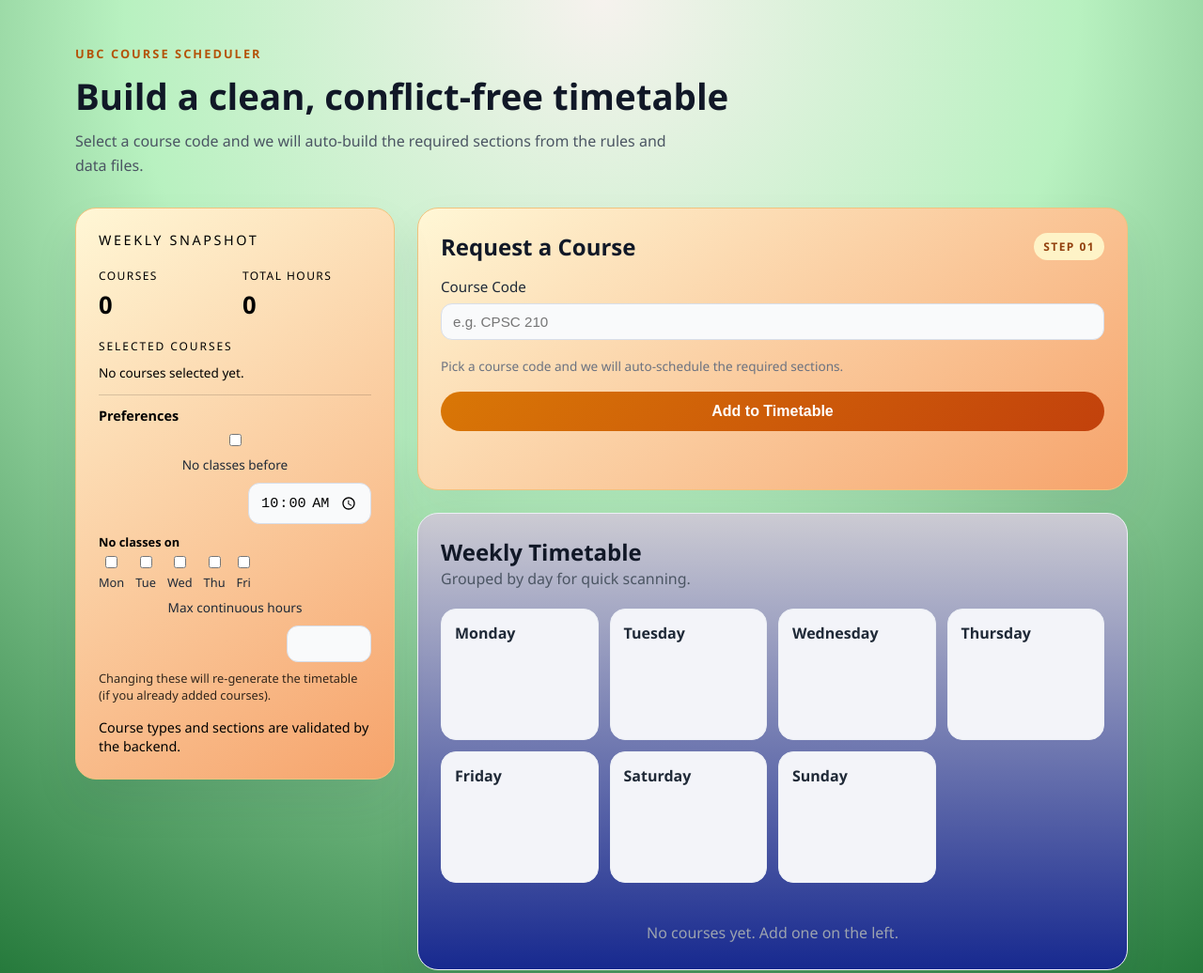
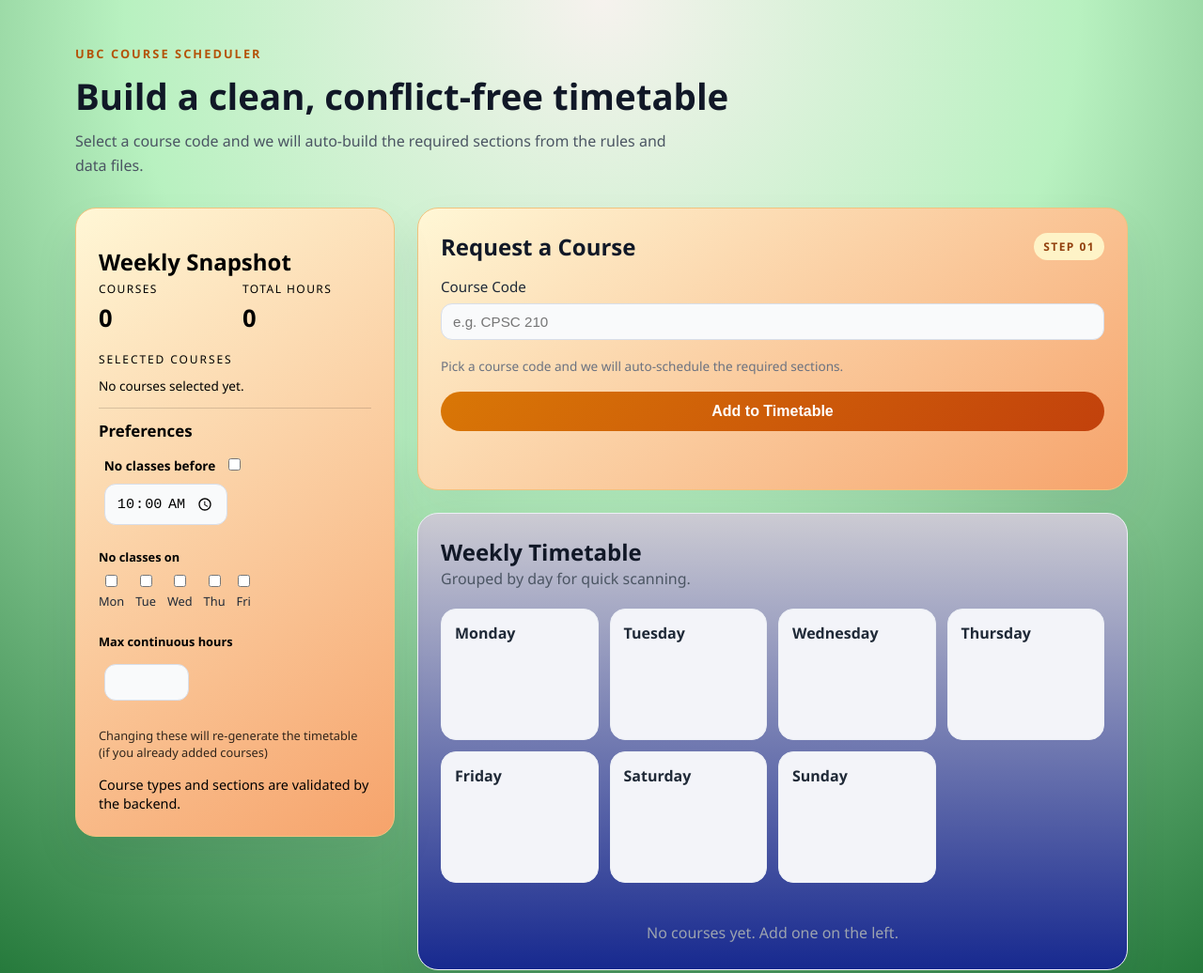
Before and after one commit to K1035130/Course-scheduler, a plain HTML site: page frontend/index.html in a window 1280 px wide. Shown: the top 1036 px of the page at 94% size. Drawn offline with Linux system fonts and the light colour scheme; files whose address does not match are found by name.

Commit message:
Update UI

```diff
--- a/frontend/index.html
+++ b/frontend/index.html
@@ -19,7 +19,7 @@
       <main class="layout layout-split">
         <aside class="sidebar">
           <section class="card summary-card">
-            <p class="hero-title">Weekly Snapshot</p>
+            <p class="hero-title"><h2>Weekly Snapshot</h2></p>
             <div class="hero-metrics">
               <div>
                 <span class="metric-label">Courses</span>
@@ -37,15 +37,17 @@
             </div>
 
             <div id="prefs" class="prefs">
-              <div class="prefs-title">Preferences</div>
+              <div class="prefs-header">
+                <div class="prefs-title"><h3>Preferences</h3></div>
+              </div>
+              <div class="prefs-inline">
+                <h4>No classes before
+                <input type="checkbox" id="pref-no-before" />
+                </h4>
+                <input type="time" id="pref-no-before-time" value="10:00" />
+              </div>
 
-              <label class="pref-row">
-                <input type="checkbox" id="pref-no-before" />
-                <span>No classes before</span>
-                <input type="time" id="pref-no-before-time" value="10:00" />
-              </label>
-
-              <div class="prefs-subtitle">No classes on</div>
+              <div class="prefs-subtitle"><h4>No classes on</h4></div>
               <div class="prefs-days">
                 <label class="pref-day-item"><input type="checkbox" class="pref-day" value="Mon" /> Mon</label>
                 <label class="pref-day-item"><input type="checkbox" class="pref-day" value="Tue" /> Tue</label>
@@ -53,13 +55,19 @@
                 <label class="pref-day-item"><input type="checkbox" class="pref-day" value="Thu" /> Thu</label>
                 <label class="pref-day-item"><input type="checkbox" class="pref-day" value="Fri" /> Fri</label>
               </div>
+              <div class="prefs-subtitle"><h4>Max continuous hours<h4>
+              </div>
+              <div class="prefs-inline">
+              <input type="number" id="pref-max-continuous" min="1" max="8" step="1" />
+              </div>
 
               <label class="pref-row">
-                <span>Max continuous hours</span>
-                <input type="number" id="pref-max-continuous" min="1" max="8" step="1" />
               </label>
 
-              <div class="prefs-hint">Changing these will re-generate the timetable (if you already added courses).</div>
+              <div class="prefs-hint">
+                <p>Changing these will re-generate the timetable</p>
+                <p>(if you already added courses)</p>
+              </div>
             </div>
             <p class="hero-note" id="rule-status">Course rules are loaded from the backend data.</p>
           </section>
--- a/frontend/styles.css
+++ b/frontend/styles.css
@@ -381,32 +381,56 @@ button:hover {
   border-top: 1px solid rgba(0, 0, 0, 0.15);
 }
 
+.prefs-header {
+  display: flex;
+  align-items: center;
+  gap: 12px;
+  margin-bottom: 6px;
+}
+
 .prefs-title {
   font-weight: 700;
   font-size: 0.9rem;
-  margin-bottom: 10px;
+}
+
+.prefs-inline {
+  font-size: 0.85rem;
+  font-weight: 600;
+  margin-left: 2%;
+  margin-top: 15px;
 }
 
 .prefs-subtitle {
   font-weight: 600;
   font-size: 0.8rem;
-  margin: 10px 0 6px;
+  margin-top: 25px;
 }
 
 .pref-row {
   display: flex;
-  align-items: center;
+  align-items: normal;
   gap: 10px;
-  margin: 8px 0;
+  margin: 8px 20px 20px;
   font-size: 0.85rem;
+  justify-content: flex-start;
+}
+
+.pref-row input[type="checkbox"] {
+  margin: 0;
 }
 
 #pref-no-before-time {
-  margin-left: auto;
+  margin-top: 10px;
+}
+
+#pref-no-before {
+  margin-left: 10px;
+  margin-top: 1%;
 }
 
 .prefs-days {
   display: flex;
+  margin-top: 10px;
   flex-wrap: wrap;
   gap: 8px 12px;
 }
```
